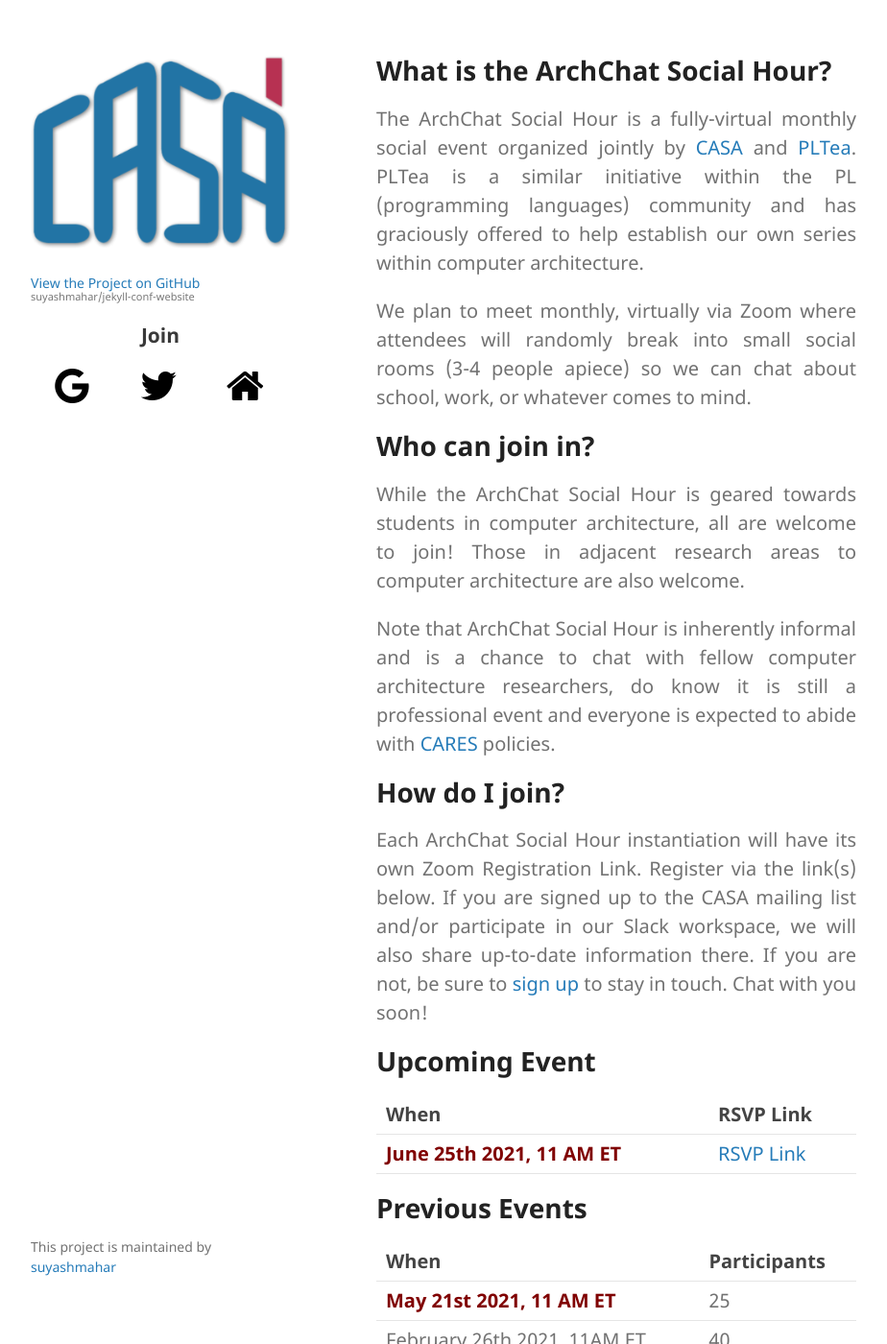
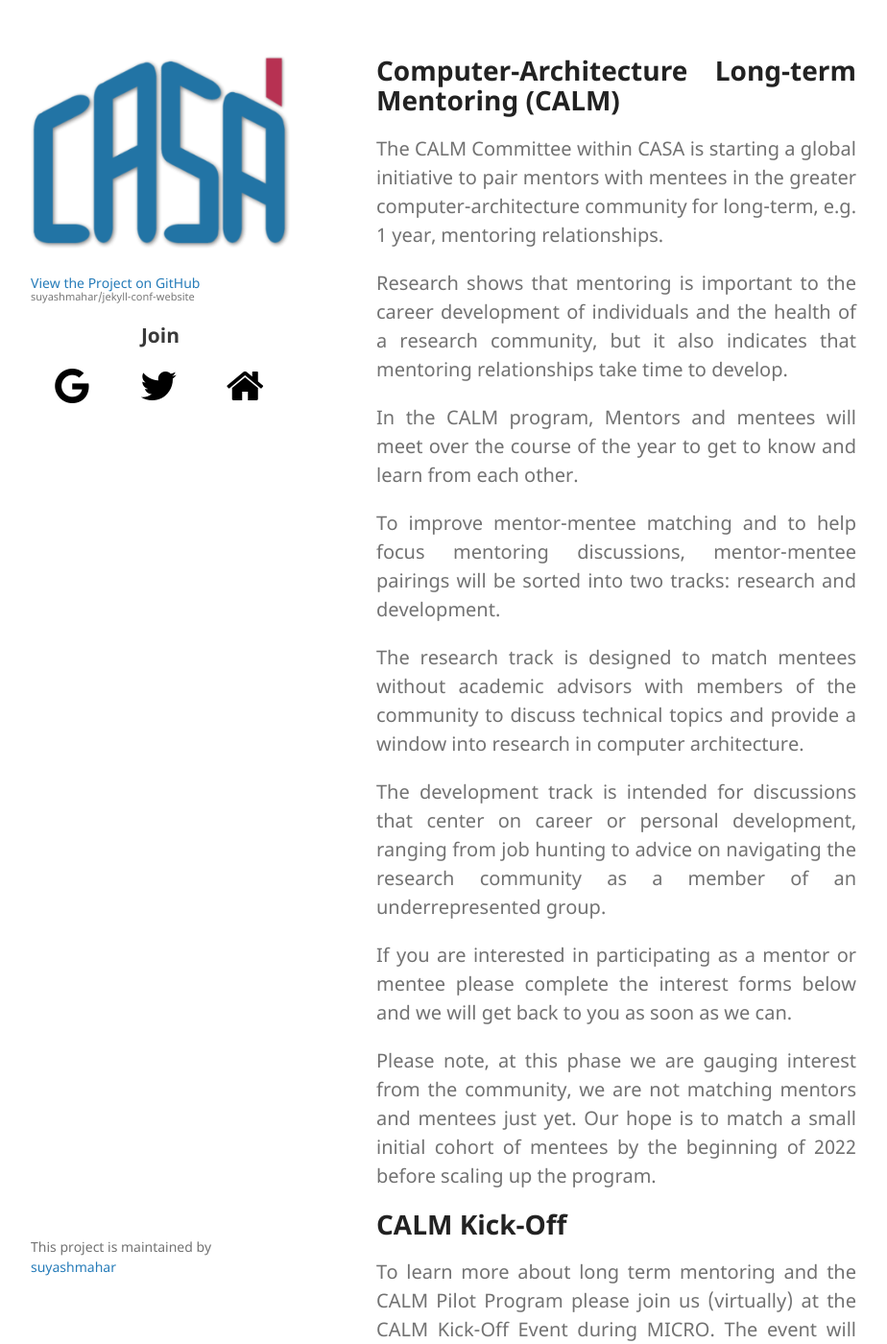
Before and after one commit to suyashmahar/jekyll-conf-website, a Jekyll site: the page built from index.md, in a window 1280 px wide and 1400 px high. Shown: the whole window at 96% size, without its empty margins (178-1102 px from the left). Built offline with Jekyll 4.4.1, drawn with Linux system fonts in a browser that asks for light colours; the repository's description, which GitHub fills in, is left out; our own code applies the rules of GitHub Pages for plain Markdown files; some of the changed text lies outside the part shown.

Commit message:
First draft of content for long term mentoring. Includes info about the kick-off event

```diff
--- a/index.md
+++ b/index.md
@@ -2,44 +2,101 @@
 layout: default
 ---
 
-# What is the ArchChat Social Hour?
+# Computer-Architecture Long-term Mentoring (CALM)
 
-The ArchChat Social Hour is a fully-virtual monthly social event organized jointly by [CASA](http://www.comparchsa.org) and [PLTea](http://pltea.github.io).
-PLTea is a similar initiative within the PL (programming languages) community and has graciously offered to help establish our own series within computer architecture.
+The CALM Committee within CASA is starting a global initiative to pair mentors
+with mentees in the greater computer-architecture community for long-term, e.g.
+1 year, mentoring relationships.
 
-We plan to meet monthly, virtually via Zoom where attendees will randomly break into small social rooms (3-4 people apiece) so we can chat about
-school, work, or whatever comes to mind.
+Research shows that mentoring is important to the career development of
+individuals and the health of a research community, but it also indicates that
+mentoring relationships take time to develop.
+
+In the CALM program, Mentors and mentees will meet over the course of the year
+to get to know and learn from each other.
+
+To improve mentor-mentee matching and to help focus mentoring discussions,
+mentor-mentee pairings will be sorted into two tracks: research and development.
+
+The research track is designed to match mentees without academic advisors with
+members of the community to discuss technical topics and provide a window into
+research in computer architecture.
+
+The development track is intended for discussions that center on career or
+personal development, ranging from job hunting to advice on
+navigating the research community as a member of an underrepresented group.
+
+If you are interested in participating as a mentor or mentee please
+complete the interest forms below and we will get back to you as soon as we can.
+
+Please note, at this phase we are gauging interest from the community, we are
+not matching mentors and mentees just yet.  Our hope is to match a small initial
+cohort of mentees by the beginning of 2022 before scaling up the program.
 
 
-# Who can join in?
+# CALM Kick-Off
 
-While the ArchChat Social Hour is geared towards students in computer architecture, all are welcome to join!
-Those in adjacent research areas to computer architecture are also welcome.
+To learn more about long term mentoring and the CALM Pilot Program please join
+us (virtually) at the CALM Kick-Off Event during MICRO.  The event will feature
+panelists from industry and academia discussing their views on mentoring and what
+makes a successful mentoring relationship.  The CALM Committee will also take
+questions about the program, so please submit any questions here.
 
-Note that ArchChat Social Hour is inherently informal and is a chance to chat with fellow computer architecture
-researchers, do know it is still a professional event and everyone is expected to abide with [CARES][cares] policies.
+To accommodate more time zones, the event will have two sessions:
 
-# How do I join?
-
-Each ArchChat Social Hour instantiation will have its own Zoom Registration Link. Register via the link(s) below. If you are signed up to the
-CASA mailing list and/or participate in our Slack workspace, we will also share up-to-date information there. If you are not,
-be sure to [sign up][signup] to stay in touch. Chat with you soon!
-
-# Upcoming Event
-
-| When                         | RSVP Link        |
-|------------------------------|------------------|
-| June 25th 2021, 11 AM ET     | [RSVP Link][rsvp]|
-
-# Previous Events
-
-| When                           | Participants |
-|--------------------------------|--------------|
-| May 21st 2021, 11 AM ET        |      25      |
-| February 26th 2021, 11AM ET    |      40      |
-| January 14th 2021, 3PM ET      |      37      |
+| When                                     | Link             |
+|------------------------------------------|------------------|
+| Wednesday, October 20, 4:15-5:15pm (ET)  |                  |
+|   Panelists:                             |                  |
+|   Panelists:                             |                  |
+|   Panelists:                             |                  |
+|------------------------------------------|------------------|
+| Friday, October 22, 9:00-10:00am (ET)    |                  |
+|   Panelists:                             |                  |
+|   Panelists:                             |                  |
+|   Panelists:                             |                  |
 
 
-[signup]: https://www.comparchsa.org/join/
-[cares]: https://www.sigarch.org/benefit/cares/
-[rsvp]:  https://tamu.zoom.us/meeting/register/tJEkf-Cuqz8tHNMB4jIfvomaWRs2W_kS7R0F
+# Participating as a Mentee
+
+Please complete this form to get involved as mentee.  Again, we will not be
+matching a large number of mentees initially, but the CALM committee will keep
+in touch.
+
+# Participating as a Mentor
+
+Please complete this form to get involved as a mentor.  CALM mentors can be
+grad students, postdocs, professors, industry researchers or professionals in
+computer architecture.
+
+# Participating as a Mentor
+
+Please complete this form to get involved as a mentor.  CALM mentors can be
+grad students, postdocs, professors, industry researchers or professionals in
+computer architecture.
+
+# CALM Committee
+
+| Sihang Liu    | Co-Chair |
+| Emily Ruppel  | Co-Chair |
+|---------------|----------|
+
+We are currently seeking CALM Committee members to help with the day-to-day
+tasks of running a successful long-term mentoring program.  If you can commit
+1-2 hours a week to a position that involves communicating with a wide swath of
+members of the computer architecture community, please contact the chairs.
+
+
+# CALM Advisory Committee
+
+CALM relies on a network of senior researchers who know the people of the
+computer architecture community and can provide sage advice on mentor-mentee
+pairings.  If you, or a social colleague you know, would be available to respond
+to emails several times a month to help match mentors and mentees, please
+contact the chairs.
+
+
+# Acknowledgements
+
+Special thanks to Talia Ringer and the folks at Sigplan-M for sharing their
+experience establishing a long-term mentoring program.
```
